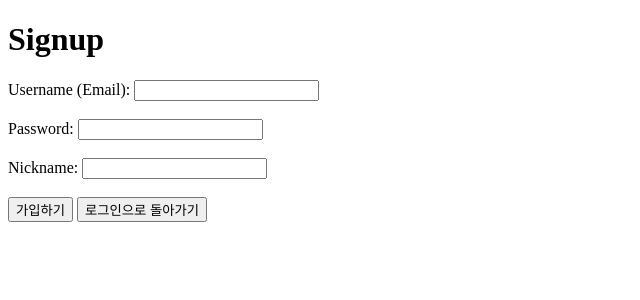
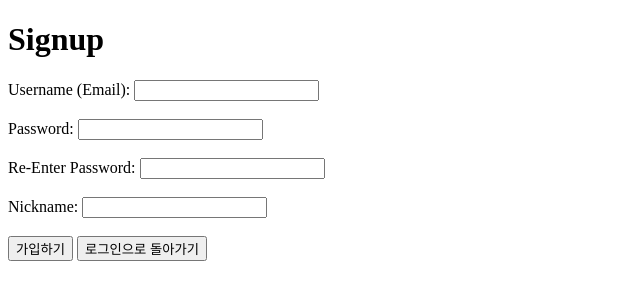
Before and after one commit to kominsuk1064/Jungle-VS, a Flask app: page /signup in a window 1280 px wide. Shown: the top 300 px of the page, without its empty margins (0-640 px from the left). Run offline with Flask 3, Linux system fonts and the light colour scheme.

Commit message:
비밀번호 확인 기능 추가
app.py 및 signup.html 수정

```diff
--- a/app.py
+++ b/app.py
@@ -62,10 +62,15 @@ def signup_post():
     email = request.form['username']
     password = request.form['password']
     nickname = request.form['nickname']
-    hashed_password = generate_password_hash(password, method='pbkdf2:sha256')
+    rePassword = request.form['rePassword']
     if db.users.find_one({'email': email}):
         return jsonify({'result': 'fail', 'msg': '이미 존재하는 이메일입니다.'})
 
+    if password != rePassword :
+        return jsonify({'result': 'fail', 'msg': '비밀번호가 일치하지 않습니다!'})
+
+
+    hashed_password = generate_password_hash(password, method='pbkdf2:sha256')
     db.users.insert_one({
         'email': email,
         'password': hashed_password,
@@ -192,4 +197,4 @@ if __name__ == '__main__':
             'created_at': datetime.datetime.now()
         })
 
-    app.run('0.0.0.0', port=5000, debug=True)
+    app.run('0.0.0.0', port=5001, debug=True)
--- a/templates/signup.html
+++ b/templates/signup.html
@@ -15,6 +15,9 @@
       <label for="password">Password:</label>
       <input type="password" id="password" required /><br /><br />
 
+      <label for="rePassword">Re-Enter Password:</label>
+      <input type="password" id="rePassword" required /><br /><br />
+
       <label for="nickname">Nickname:</label>
       <input type="text" id="nickname" required /><br /><br />
 
@@ -27,8 +30,8 @@
         let username = $('#username').val()
         let password = $('#password').val()
         let nickname = $('#nickname').val()
-
-        if (username == '' || password == '' || nickname == '') {
+        let rePassword =  $('#rePassword').val()
+        if (username == '' || password == '' || rePassword == '' || nickname == '') {
           alert('모든 필드를 입력해주세요.')
           return
         }
@@ -39,7 +42,8 @@
           data: {
             username: username,
             password: password,
-            nickname: nickname
+            nickname: nickname,
+            rePassword: rePassword
           },
           success: function (response) {
             if (response['result'] == 'success') {
```
